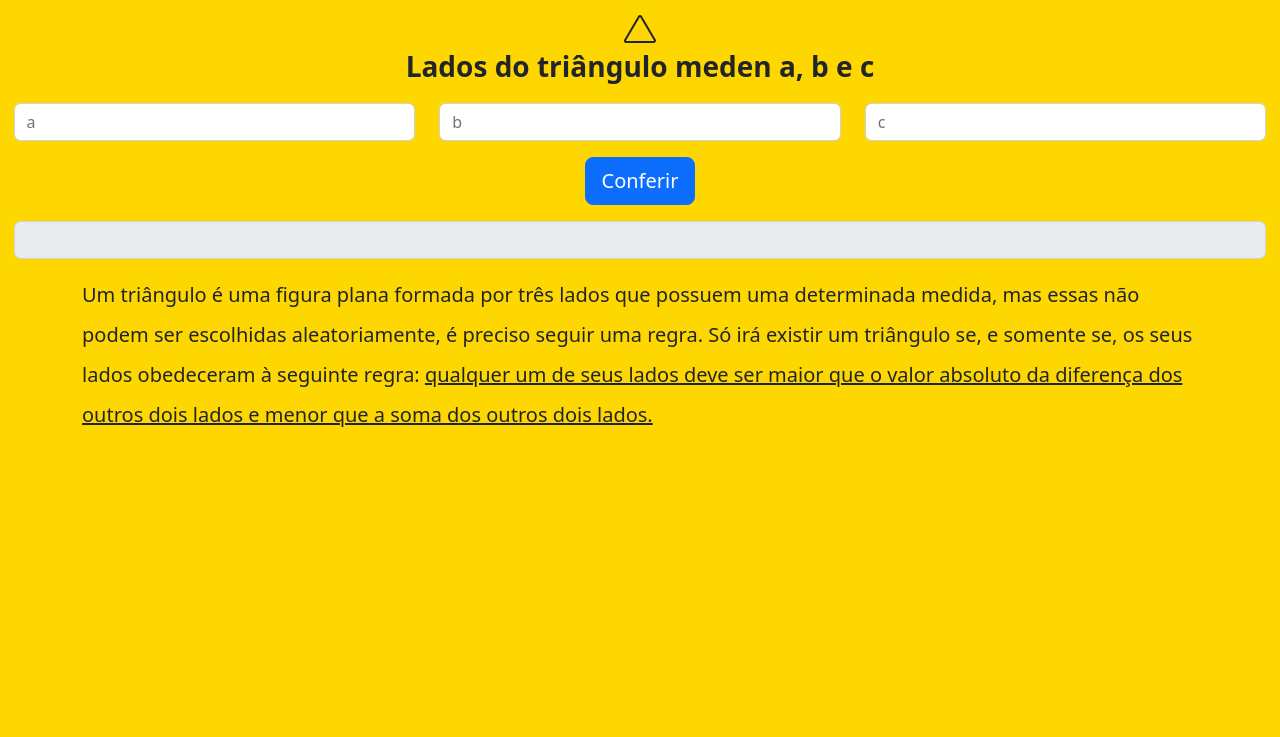
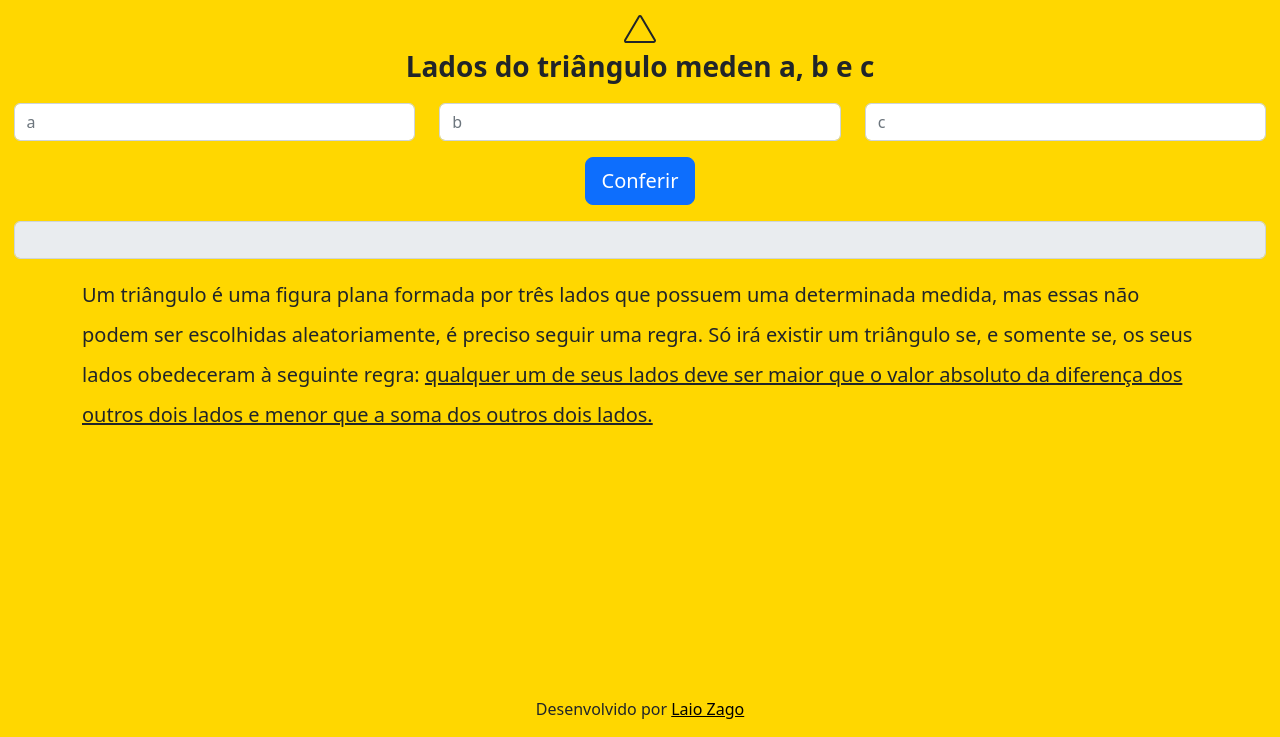
Before and after one commit to laiozago/laiozago.github.io, a plain HTML site: page Projetos/esseTrianguloExiste/index.html in a window 1280 px wide. Shown: the part 63-800 px from the top of the page. Drawn offline with nearby package versions, Linux system fonts and the light colour scheme.

Commit message:
:lipstick: fiz rodape

```diff
--- a/Projetos/Análise Combinatória/trianguloDePascal.js
+++ b/Projetos/Análise Combinatória/trianguloDePascal.js
@@ -52,4 +52,4 @@ const trianguloDePascal=(n) => {
     }
 }
 
-console.log(trianguloDePascal(15))
+trianguloDePascal(15);
--- a/Projetos/esseTrianguloExiste/css/style.css
+++ b/Projetos/esseTrianguloExiste/css/style.css
@@ -2,23 +2,14 @@ body {
     background-color: gold;
 }
 
-
-.cartao-rodape {
-    padding-left: 0.5rem;
+footer {
+    position: fixed;
+    bottom: 0;
+    width: 100%;
+    text-align: center;
 }
 
-.botao-email {
-    border: 2px solid #00aa4e;
+footer p a {
+    color: black;
+    text-decoration: underline;
 }
-
-.botao-whatsapp {
-    border: 2px solid #00aa4e;
-    background-color: transparent;
-    color: #00aa4e;
-    font-weight: 600;
-}
-
-.rodape {
-    background-color: rgb(248, 245, 202);
-    margin-top: 2rem;
-}
--- a/Projetos/esseTrianguloExiste/index.html
+++ b/Projetos/esseTrianguloExiste/index.html
@@ -60,7 +60,9 @@
                 lados.</u>
         </p>
     </div>
-
+    <footer>
+        <p>Desenvolvido por <a href="https://www.github.com/laiozago">Laio Zago</a></p>
+    </footer>
     <!-- Bootstrap-->
     <script src="https://cdn.jsdelivr.net/npm/bootstrap@5.2.0/dist/js/bootstrap.bundle.min.js"
         integrity="sha384-A3rJD856KowSb7dwlZdYEkO39Gagi7vIsF0jrRAoQmDKKtQBHUuLZ9AsSv4jD4Xa" crossorigin="anonymous">
```
